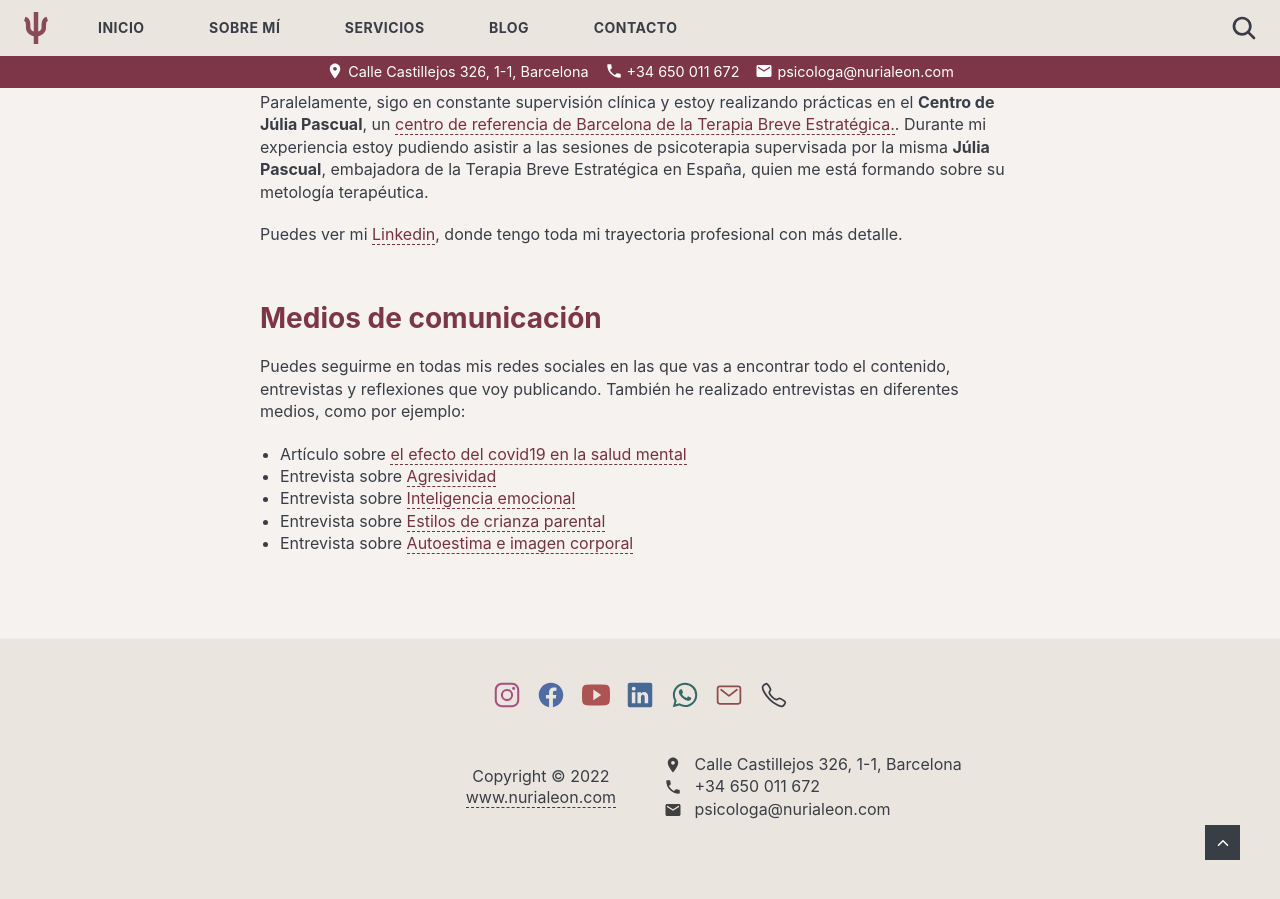
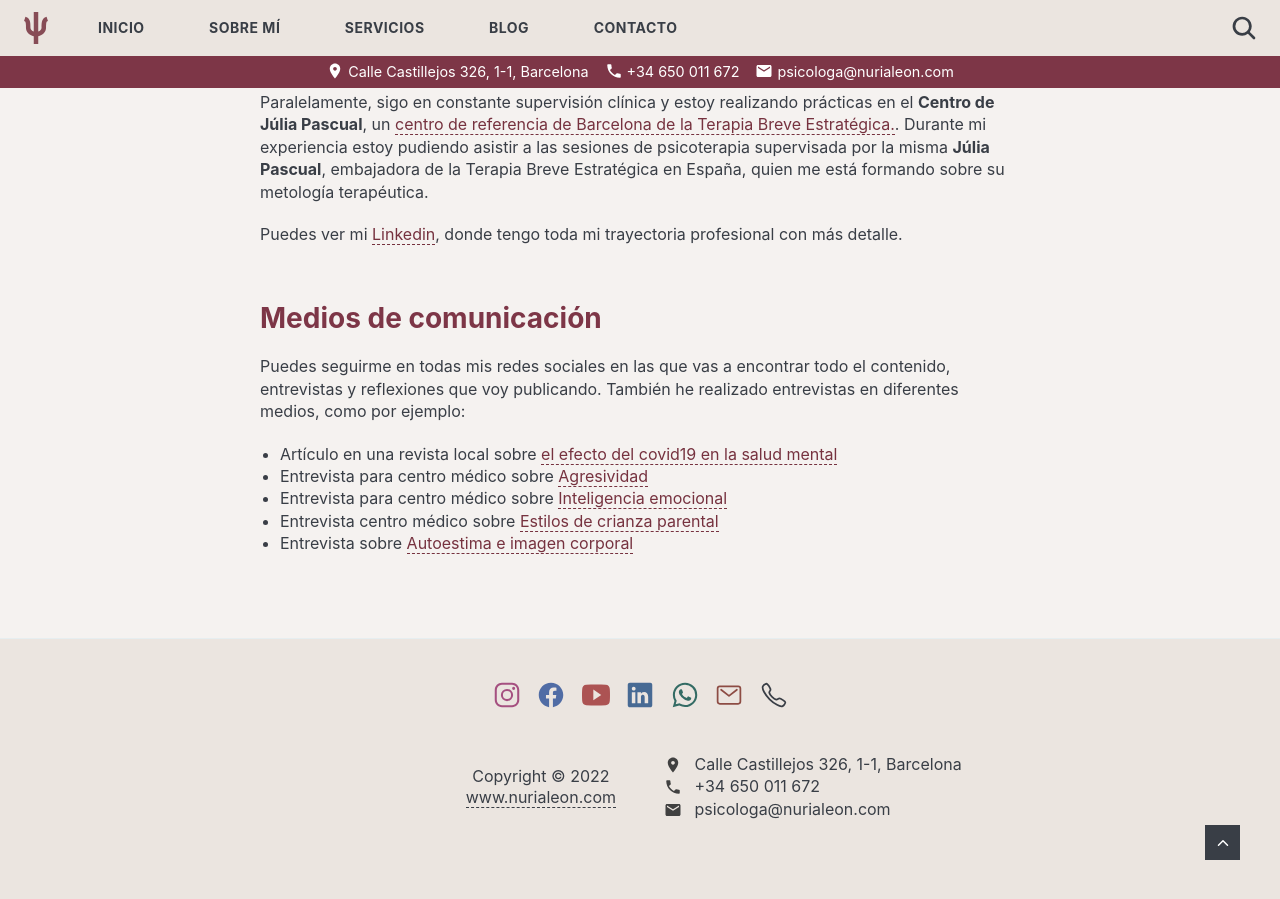
Before and after one commit to nurialeonsallent/nurialeon.com, a Jekyll site: the page built from _pages/sobre-mi.md, in a window 1280 px wide and 900 px high, scrolled down 2270 px. Built offline with Jekyll 4.4.1, drawn with Linux system fonts in a browser that asks for light colours.

Commit message:
Update sobre-mi.md

```diff
--- a/_pages/sobre-mi.md
+++ b/_pages/sobre-mi.md
@@ -52,8 +52,8 @@ Puedes ver mi [Linkedin](https://www.linkedin.com/in/nurialeonsallent/), donde t
 
 Puedes seguirme en todas mis redes sociales en las que vas a encontrar todo el contenido, entrevistas y reflexiones que voy publicando. También he realizado entrevistas en diferentes medios, como por ejemplo:
 
-- Artículo sobre [el efecto del covid19 en la salud mental](https://www.latorredebarcelona.com/la-nevera/com-ha-afectat-la-covid-19-a-la-salut-mental/)
-- Entrevista sobre [Agresividad](https://lateralidad.com/la-agresividad-siempre-tiene-un-proposito/)
-- Entrevista sobre [Inteligencia emocional](https://lateralidad.com/todas-las-emociones-son-necesarias-y-tienen-que-ser-escuchadas/)
-- Entrevista sobre [Estilos de crianza parental](https://lateralidad.com/es-fundamental-que-los-padres-sepan-identificar-en-que-estilo-de-crianza-estan-educando-a-sus-hijos/)
+- Artículo en una revista local sobre [el efecto del covid19 en la salud mental](https://www.latorredebarcelona.com/la-nevera/com-ha-afectat-la-covid-19-a-la-salut-mental/)
+- Entrevista para centro médico sobre [Agresividad](https://lateralidad.com/la-agresividad-siempre-tiene-un-proposito/)
+- Entrevista para centro médico sobre [Inteligencia emocional](https://lateralidad.com/todas-las-emociones-son-necesarias-y-tienen-que-ser-escuchadas/)
+- Entrevista centro médico sobre [Estilos de crianza parental](https://lateralidad.com/es-fundamental-que-los-padres-sepan-identificar-en-que-estilo-de-crianza-estan-educando-a-sus-hijos/)
 - Entrevista sobre [Autoestima e imagen corporal](https://www.esteticainfo.com/complejos-yo-liberate-y-encuentra-tu-felicidad/)
```
